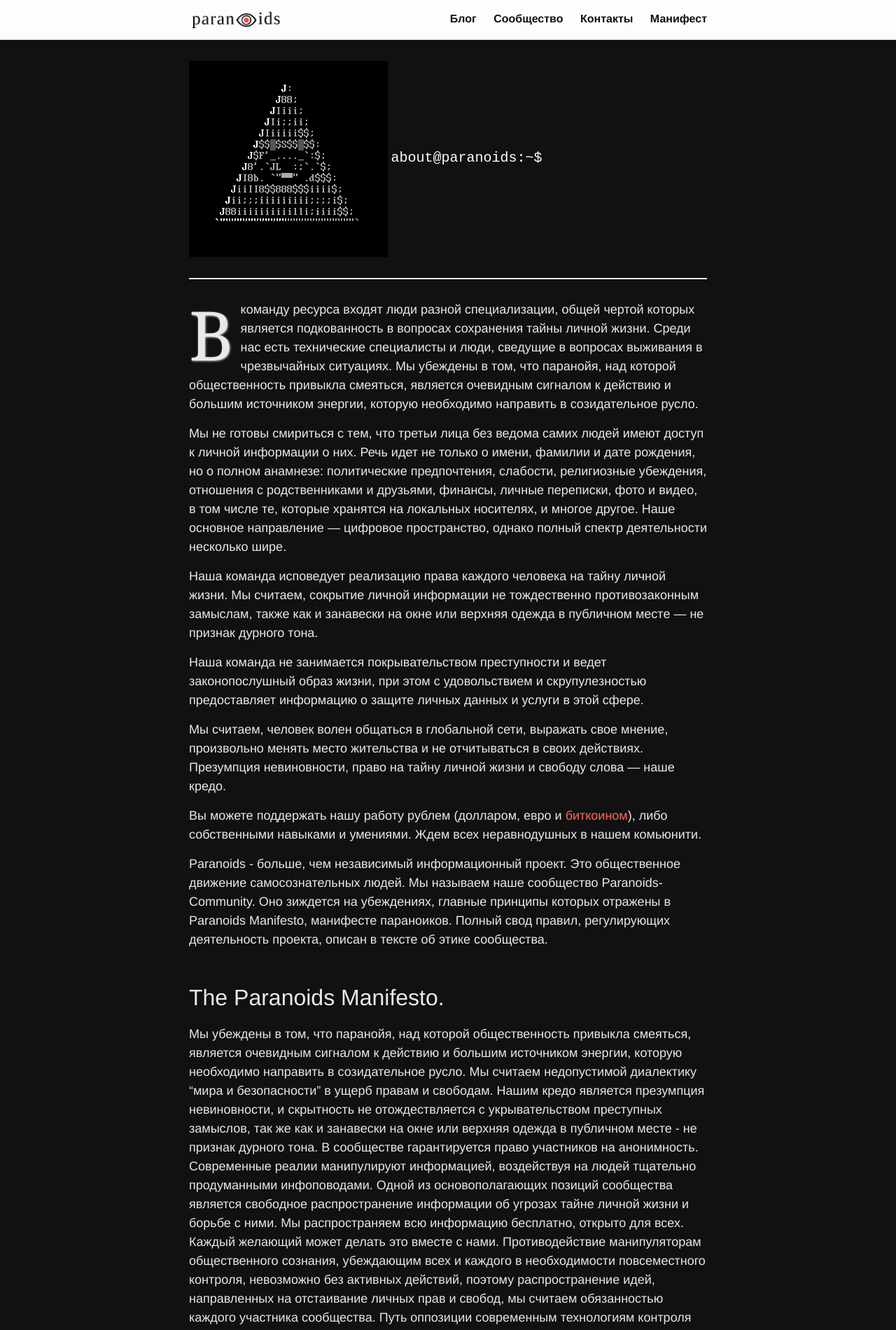
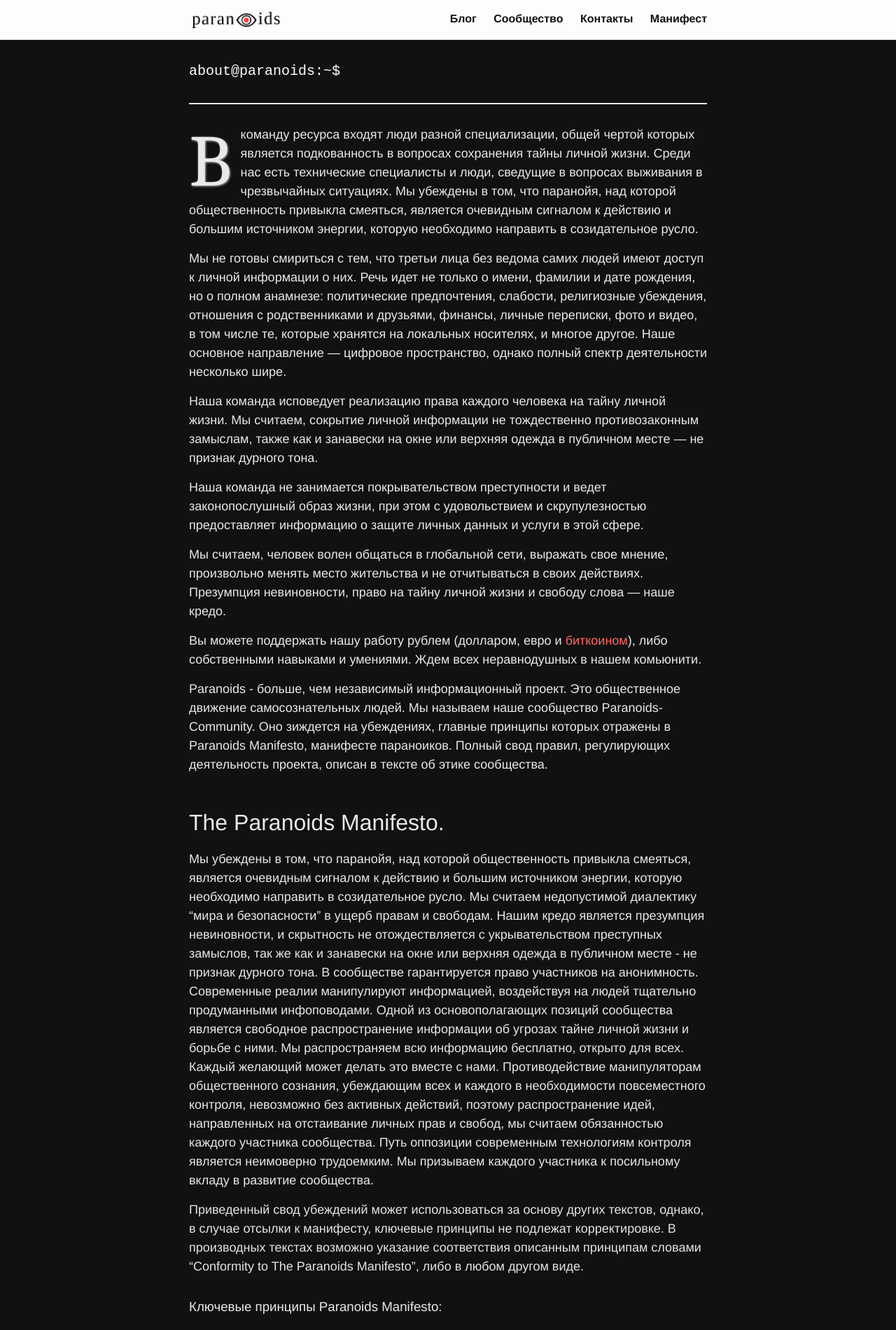
Before and after one commit to 2b7E1n6D0e5R7/2b7E1n6D0e5R7.github.io, a Jekyll site: the page built from _pages/community.md, in a window 1280 px wide. Shown: the top 1900 px of the page at 70% size. Built offline with Jekyll 4.4.1, drawn with Linux system fonts in a browser that asks for light colours.

Commit message:
Update about.html

```diff
--- a/_layouts/about.html
+++ b/_layouts/about.html
@@ -9,7 +9,6 @@
 
     <main class="landing-content" aria-label="Content">
       <div class="wrapper">
-        <img src="/images/pyr_logo.gif">
          <h1 class="title">about@paranoids:~$
 
         </h1>
```
